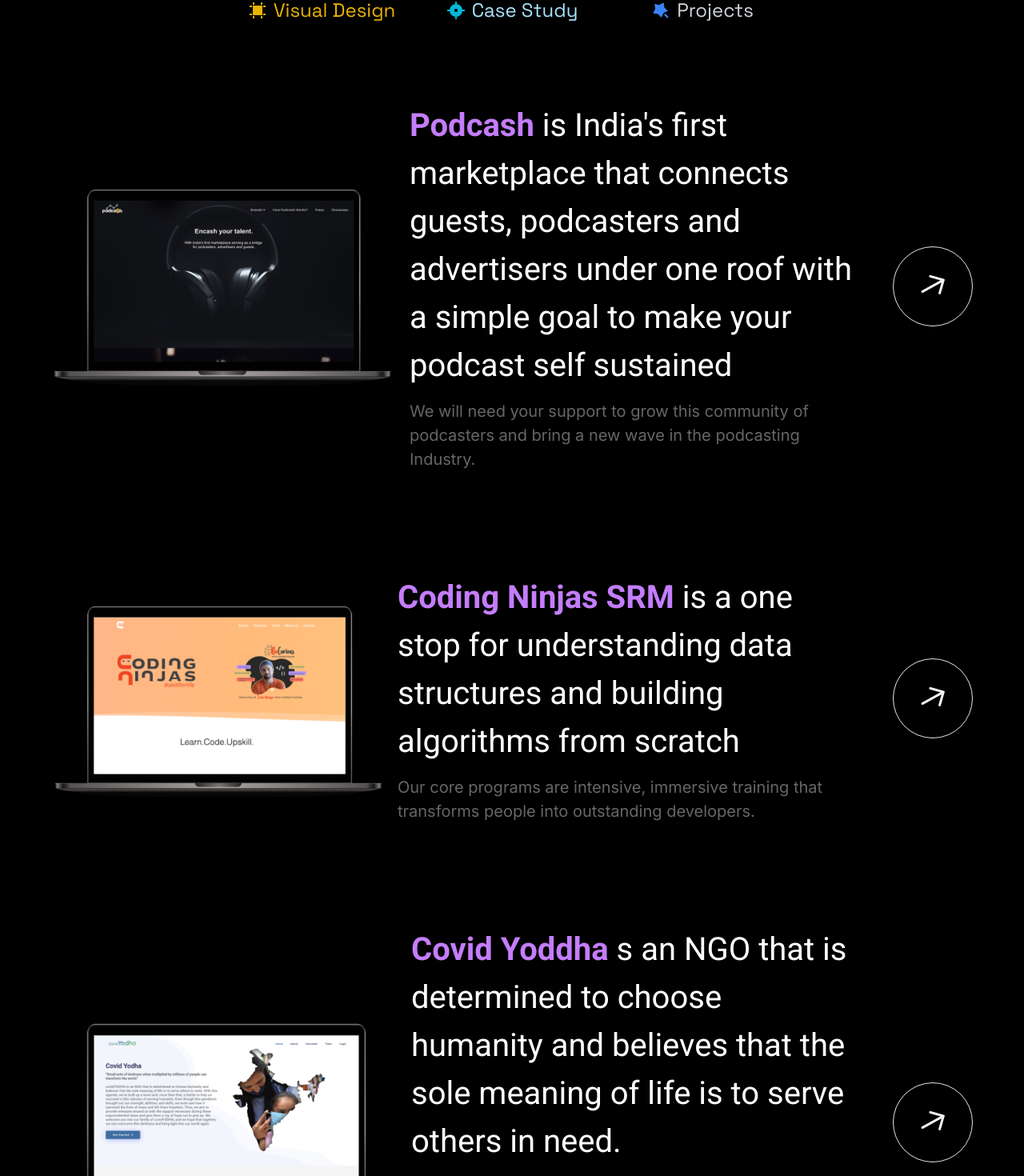
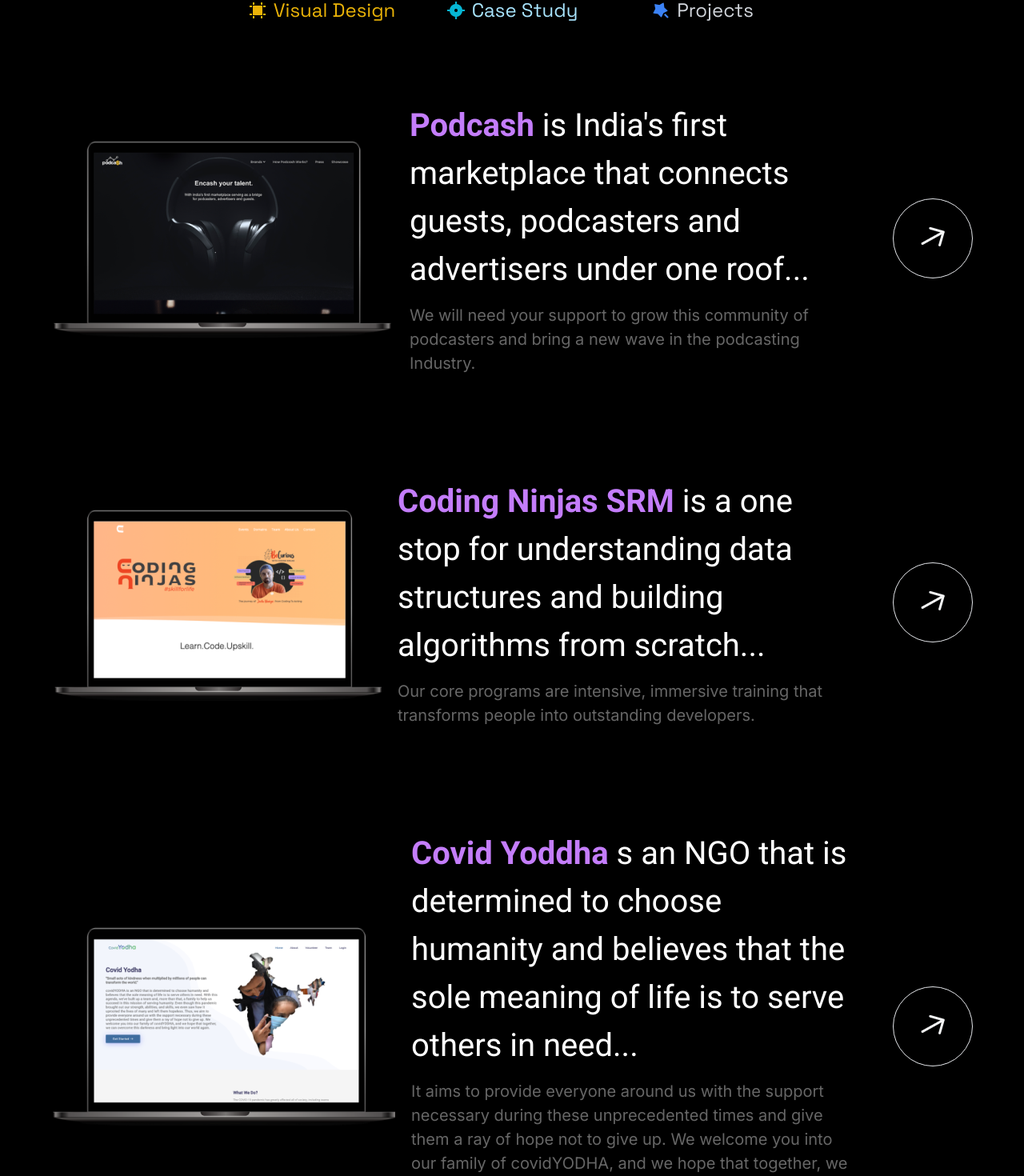
Before and after one commit to abhinavmaharana/abhinav-portfolio-v3, a Next.js app: page / in a window 1280 px wide. Shown: the part 5979-7449 px from the top of the page at 80% size. Built offline with nearby package versions, Linux system fonts and the light colour scheme; a web font is replaced by a local one.

Commit message:
🐛 Content and favicon fix

```diff
--- a/app/layout.tsx
+++ b/app/layout.tsx
@@ -3,6 +3,7 @@
 import './globals.css'
 import type { Metadata } from 'next'
 import { Inter } from 'next/font/google'
+import Head from 'next/head';
 
 const inter = Inter({ subsets: ['latin'] })
 
@@ -18,6 +19,9 @@
 }) {
   return (
     <html lang="en" suppressHydrationWarning>
+      <Head>
+        <link rel="icon" href="/logo.png" />
+      </Head>
       <body  className={inter.className}>
         {children}
         <Analytics />
--- a/components/utils/data.ts
+++ b/components/utils/data.ts
@@ -73,7 +73,7 @@
     {
       image: "/projects/project_1.png",
       title: "Podcash",
-      label: "is India's first marketplace that connects guests, podcasters and advertisers under one roof with a simple goal to make your podcast self sustained",
+      label: "is India's first marketplace that connects guests, podcasters and advertisers under one roof...",
       description:
         "We will need your support to grow this community of podcasters and bring a new wave in the podcasting Industry.",
       link: "https://www.podcash.com",
@@ -81,7 +81,7 @@
     {
       image: "/projects/project_2.png",
       title: "Coding Ninjas SRM",
-      label: "is a one stop  for understanding data structures and building algorithms from scratch",
+      label: "is a one stop  for understanding data structures and building algorithms from scratch...",
       description:
         "Our core programs are intensive, immersive training that transforms people into outstanding developers.",
       link: "https://codingninjasatsrm.com/",
@@ -89,7 +89,7 @@
     {
       image: "/projects/project_3.png",
       title: "Covid Yoddha",
-      label: "s an NGO that is determined to choose humanity and believes that the sole meaning of life is to serve others in need.",
+      label: "s an NGO that is determined to choose humanity and believes that the sole meaning of life is to serve others in need...",
       description:
         "It aims to provide everyone around us with the support necessary during these unprecedented times and give them a ray of hope not to give up. We welcome you into our family of covidYODHA, and we hope that together, we can overcome this darkness and bring light into our world again.",
       link: "",
```
Also changed, not shown: app/logo.png (added).
